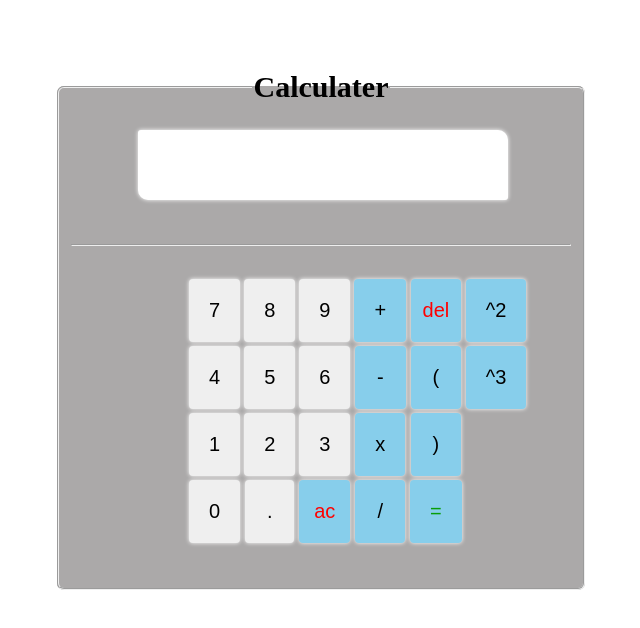
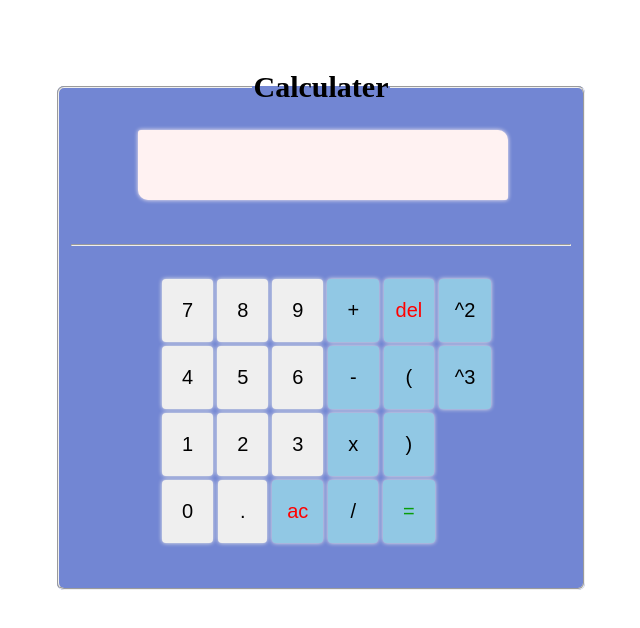
Before and after one commit to Mohmdparsa/Calculator, a plain HTML site: page index.html in a window 1280 px wide. Shown: the whole page, without its empty margins (351-991 px from the left). Drawn offline with Linux system fonts and the light colour scheme.

Commit message:
added some changes in color

```diff
--- a/style.css
+++ b/style.css
@@ -3,7 +3,7 @@
   height: 500px;
   margin-left: 400px;
   margin-top: 70px;
-  background-color: rgb(171, 169, 169);
+  background-color: #7286d3;
   border-radius: 7px;
 }
 legend {
@@ -18,18 +18,18 @@
   margin-top: 20px;
   margin-left: 67px;
   border: none;
-  box-shadow: 0 0 4px white;
+  box-shadow: 0 0 4px #fff2f2;
   border-radius: 3px 10px;
   font-size: 30px;
   padding-top: 20px;
   padding-left: 20px;
-  background-color: white;
+  background-color: #fff2f2;
   overflow: hidden;
 }
 
 table {
   text-align: center;
-  margin-left: 115px;
+  margin-left: 88px;
   margin-top: 30px;
 }
 
@@ -38,11 +38,11 @@
   font-size: 20px;
   border-radius: 4px;
   border: none;
-  box-shadow: 0 0 4px white;
+  box-shadow: 0 0 4px #f6f4eb;
 }
 
 .btn:hover {
-  background-color: rgb(253, 253, 65);
+  background-color: #e5e0ff;
   border: none;
   transform: translateZ(100px);
 }
@@ -60,7 +60,7 @@
 }
 
 .operator {
-  background-color: skyblue;
+  background-color: #91c8e4;
 }
 .del {
   padding: 20px 12px;
@@ -70,3 +70,8 @@
 .equal {
   color: rgb(8, 157, 8);
 }
+
+.powerTwo , .powerThree{
+  padding: 20px 16px;
+
+}
```
